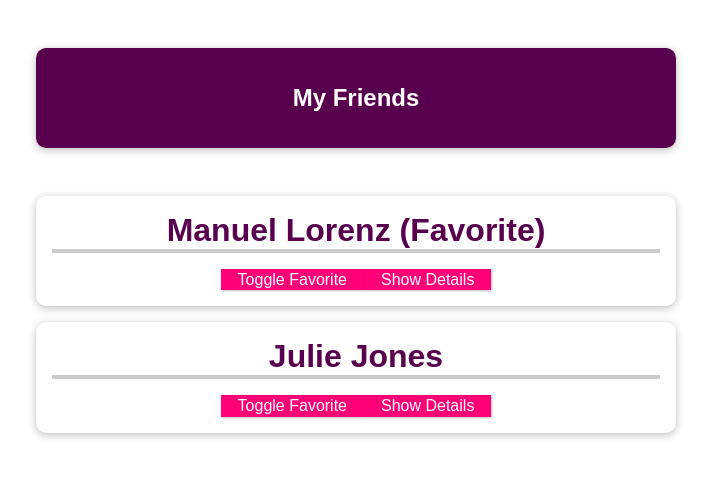
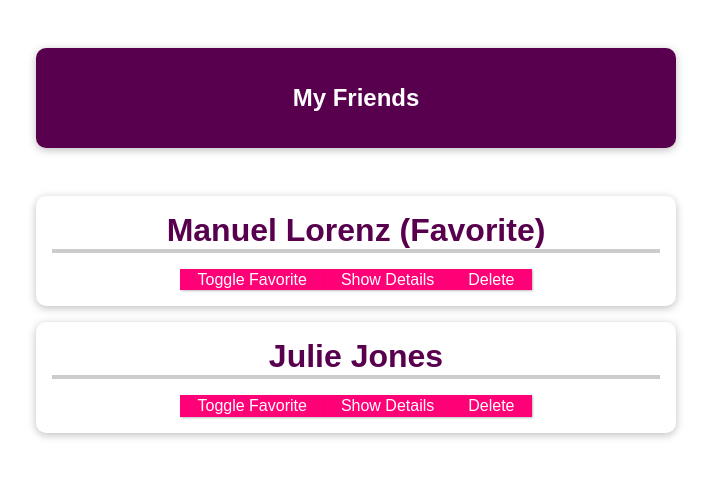
Before and after one commit to MaxSuslov/sleepy-river-tgvt75, a Vue app: page / in a window 1280 px wide. Shown: the top 478 px of the page, without its empty margins (284-995 px from the left). Built offline with nearby package versions, Linux system fonts and the light colour scheme.

Commit message:
delete friend functionality

```diff
--- a/src/components/FriendContact.vue
+++ b/src/components/FriendContact.vue
@@ -6,6 +6,9 @@
     </button>
     <button @click="toggleDetails">
       {{ detailsAreVisible ? 'Hide' : 'Show' }} Details
+    </button>
+    <button @click="$emit('delete', id)">
+      Delete
     </button>
     <ul v-if="detailsAreVisible">
       <li>
@@ -50,7 +53,7 @@ export default {
       // }
     },
   },
-  emits: ['toggle-favorite'],
+  emits: ['toggle-favorite', 'delete'],
   // emits: {
   //   'toggle-favorite': function(id) {
   //     if (id) {
@@ -74,7 +77,7 @@ export default {
       // this.id (from props) will be passed as a payload and used in the parent's own method toggleFavoriteStatus,
       // which is called v-on:toggle-favorite and which accepts this payload as an argument. You can pass as many args as you want
       this.$emit('toggle-favorite', this.id);
-    },
+    }
   },
 };
 </script>
```
